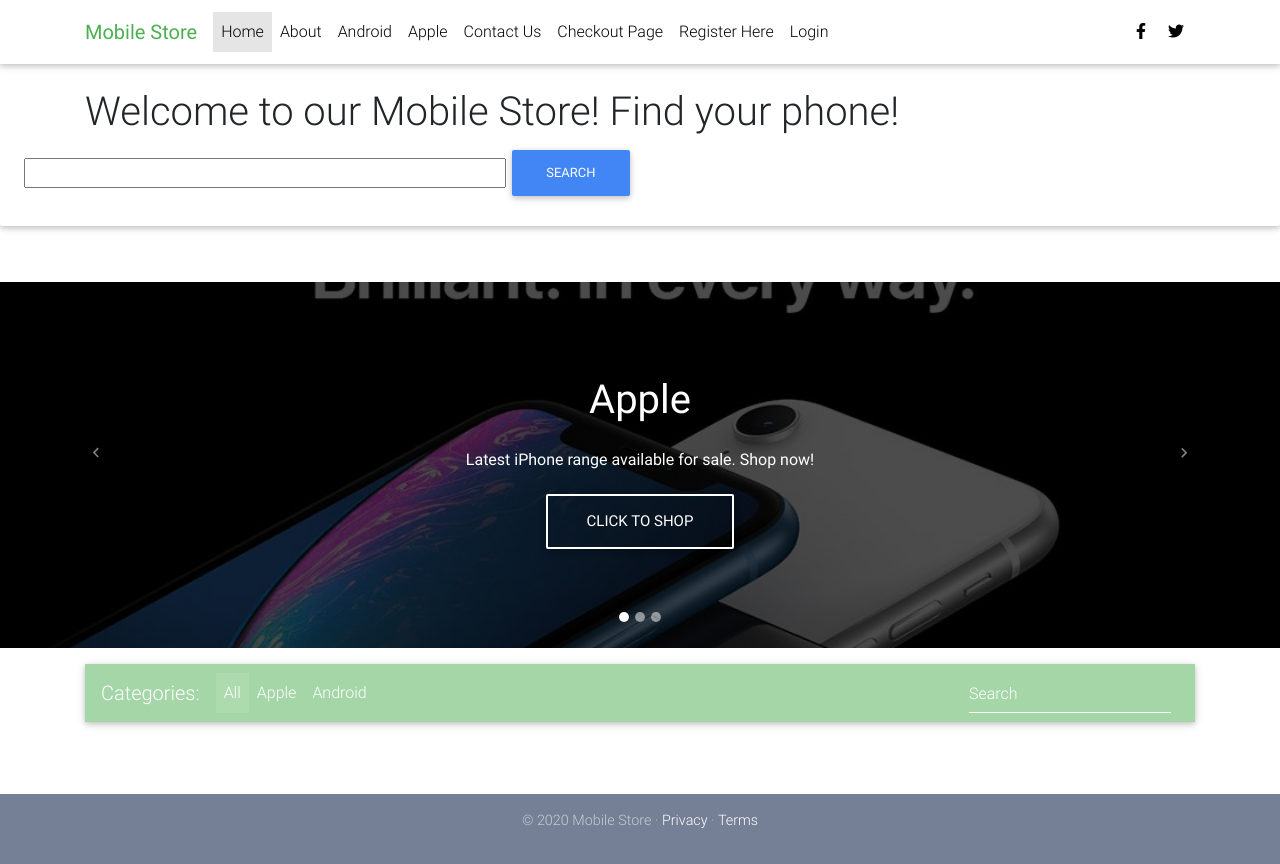
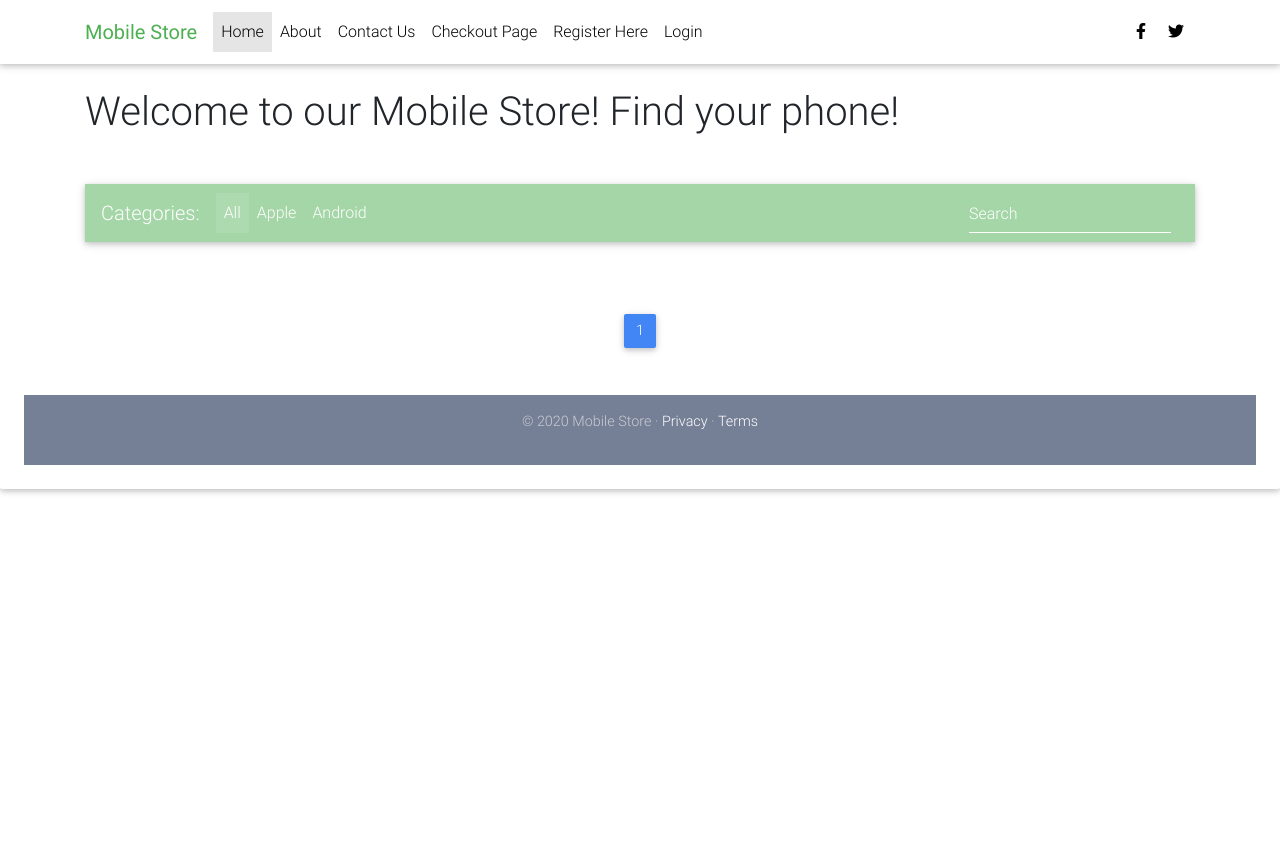
Before and after one commit to craigd00/mobile_store, a Django app: page / in a window 1280 px wide. After the commit the page ends 494 px from the top, so only its background shows below. Run offline with Django 3.2, Linux system fonts and the light colour scheme; data that the repository does not hold is empty; some libraries are stand-ins or nearby versions.

Commit message:
Added search. Added functionality to Apple and Android buttons.

```diff
--- a/mobile_store/urls.py
+++ b/mobile_store/urls.py
@@ -6,7 +6,7 @@
 
 urlpatterns = [
 
-    path('', views.HomeView.as_view(), name='index'),
+    path('', views.homeView, name='index'),
     path('about/', views.about, name='about'),
     path('apple/', views.AppleView.as_view(), name='apple'),
     path('android/', views.AndroidView.as_view(), name='android'),
--- a/mobile_store/views.py
+++ b/mobile_store/views.py
@@ -15,22 +15,34 @@
 from django.contrib import messages
 from django.core.exceptions import ObjectDoesNotExist
 from django.urls import reverse
+from django.core.paginator import Paginator
 
 
-class HomeView(ListView):
-    model = Item
-    paginate_by = 8 #used to show how many phones to show on home page
-    template_name = 'mobile_store/index.html'
+def homeView(request):
+    phones = Item.objects.all()
+    searchTerm = ''
 
-    def post(self, request):
-        context_dict = {}
+    if 'search' in request.GET:
+        searchTerm = request.GET['search']
+        phones = phones.filter(title__icontains=searchTerm)
 
-        if request.method == 'POST':
-            query = request.POST['query'].strip()
-            if query:
-                context_dict['result_list'] = list(Page.objects.filter(title=query))
+    if 'type' in request.GET:
+        if request.GET.get('type') == "all":
+            phones = Item.objects.all()
+        else:
+            phones = Item.objects.filter(category=request.GET.get('type'))
 
-        return render(request, 'mobile_store/index.html', context=context_dict)
+
+    paginator = Paginator(phones, 8)
+    page = request.GET.get('page')
+    phones = paginator.get_page(page)
+
+    get_copy = request.GET.copy()
+    params = get_copy.pop('page', True) and get_copy.urlencode()
+
+    context_dict = {'phones': phones, 'searchTerm':searchTerm, 'parameters': params}
+
+    return render(request, 'mobile_store/index.html', context=context_dict)
 
 
 class AppleView(ListView):
--- a/populate_mobile_store.py
+++ b/populate_mobile_store.py
@@ -4,7 +4,6 @@
 
 import django
 django.setup()
-from mobile_store.models import Category, Page
 from mobile_store.models import Item
 
 def populate():
--- a/tango_with_django_project/urls.py
+++ b/tango_with_django_project/urls.py
@@ -22,7 +22,7 @@
 
 urlpatterns = [
     #path('', views.index, name='index'),
-    path('', views.HomeView.as_view(), name='index'),
+    path('', views.homeView, name='index'),
     path('mobile_store/', include('mobile_store.urls')),
     path('admin/', admin.site.urls),
     path('accounts/', include('registration.backends.simple.urls')),
--- a/templates/mobile_store/base.html
+++ b/templates/mobile_store/base.html
@@ -51,12 +51,6 @@
           </li>
           <li class="nav-item">
             <a class="nav-link waves-effect" href="{% url 'mobile_store:about' %}">About</a>
-          </li>
-          <li class="nav-item">
-            <a class="nav-link waves-effect" href="{% url 'mobile_store:android' %}">Android</a>
-          </li>
-          <li class="nav-item">
-            <a class="nav-link waves-effect" href="{% url 'mobile_store:apple' %}">Apple</a>
           </li>
           <li class="nav-item">
             <a class="nav-link waves-effect" href="{% url 'mobile_store:contact_us' %}">Contact Us</a>
@@ -133,7 +127,7 @@
 
 
 
-    {% block body_block %}{% endblock %}
+{% block body_block %}{% endblock %}
 
 
 
--- a/templates/mobile_store/index.html
+++ b/templates/mobile_store/index.html
@@ -20,37 +20,6 @@
 			{% endif %}
 	</div>
 
-    <div>
-      <form class="form-inline" id="user-form" method="POST" action="{% url 'mobile_store:index' %}">
-      {% csrf_token %}
-          <div class="form-group">
-          <input class="form-group" size="50" name="query" id="query" type="text" placeholder="{{query}}" />
-          </div>
-      <button class="btn btn-primary" type="submit" name="submit">Search</button>
-      </form>
-    </div>
-
-    <div>
-      {% if result_list %}
-          <h2>Results</h2>
-            <div class="list-group">
-              {% for result in result_list %}
-                  <div class="list-group-item">
-                      <h3 class="list-group-item-heading">
-                          <a href="{{result.url}}">
-                              {{ result.title|safe|escape }}
-                          </a>
-                      </h3>
-                      <p class="list-group-item">
-                          {{ result.summary|safe|escape }}
-                      </p>
-                  </div>
-              {% endfor %}
-            </div>
-      {% endif %}
-    </div>
-</div>
-
 <!--Carousel Wrapper-->
 <div id="carousel-example-1z" class="carousel slide carousel-fade pt-4" data-ride="carousel">
 
@@ -68,29 +37,23 @@
       <!--First slide-->
       <div class="carousel-item active">
         <div class="view" style="background-image: url({% static 'images/iphoneXRbrilliant.jpg' %}); background-repeat: no-repeat; background-size: cover; background-position: center ;">
-
           <!-- Mask & flexbox options-->
           <div class="mask rgba-black-strong d-flex justify-content-center align-items-center">
-
             <!-- Content -->
             <div class="text-center white-text mx-5 wow fadeIn">
               <h1 class="mb-4">
                 <strong>Apple</strong>
               </h1>
-
               <p>
                 <strong>Latest iPhone range available for sale. Shop now!</strong>
               </p>
-
               <a target="_blank" href="{% url 'mobile_store:apple' %}" class="btn btn-outline-white btn-lg">
                 Click to Shop
               </a>
             </div>
             <!-- Content -->
-
           </div>
           <!-- Mask & flexbox options-->
-
         </div>
       </div>
       <!--/First slide-->
@@ -98,29 +61,23 @@
       <!--Second slide-->
       <div class="carousel-item">
         <div class="view" style="background-image: url({% static 'images/androidbb.jpg' %}); background-repeat: no-repeat;background-size: 1300px 400px; background-position: center;">
-
           <!-- Mask & flexbox options-->
           <div class="mask rgba-black-strong d-flex justify-content-center align-items-center">
-
             <!-- Content -->
             <div class="text-center white-text mx-5 wow fadeIn">
               <h1 class="mb-4">
                 <strong>Android</strong>
               </h1>
-
               <p>
                 <strong>With our range from Samsung to Huawei, we will not disappoint</strong>
               </p>
-
               <a target="_blank" href="{% url 'mobile_store:android' %}" class="btn btn-outline-white btn-lg">
                 Click to Shop
               </a>
             </div>
             <!-- Content -->
-
           </div>
           <!-- Mask & flexbox options-->
-
         </div>
       </div>
       <!--/Second slide-->
@@ -128,34 +85,26 @@
       <!--Third slide-->
       <div class="carousel-item">
         <div class="view" style="background-image: url({% static 'images/mobilestore.png' %}); background-repeat: no-repeat; background-position: center; background-size:400px;">
-
           <!-- Mask & flexbox options-->
           <div class="mask rgba-black-strong d-flex justify-content-center align-items-center">
-
             <!-- Content -->
             <div class="text-center white-text mx-5 wow fadeIn">
               <h1 class="mb-4">
                 <strong>Mobile Store</strong>
               </h1>
-
               <p>
                 <strong>We are always happy to help. Feel free to give us any feedback</strong>
               </p>
-
               <a target="_blank" href="{% url 'mobile_store:contact_us' %}" class="btn btn-outline-white btn-lg">
                 Contact Us
-
               </a>
             </div>
             <!-- Content -->
-
           </div>
           <!-- Mask & flexbox options-->
-
         </div>
       </div>
       <!--/Third slide-->
-
     </div>
     <!--/.Slides-->
 
@@ -169,7 +118,6 @@
       <span class="sr-only">Next</span>
     </a>
     <!--/.Controls-->
-
 </div>
 <!--/.Carousel Wrapper-->
 
@@ -181,40 +129,35 @@
 
       <!--Navbar-->
       <nav class="navbar navbar-expand-lg navbar-dark green mdb-color lighten-3 mt-3 mb-5">
-
         <!-- Navbar brand -->
         <span class="navbar-brand">Categories:</span>
-
         <!-- Collapse button -->
         <button class="navbar-toggler" type="button" data-toggle="collapse" data-target="#basicExampleNav"
           aria-controls="basicExampleNav" aria-expanded="false" aria-label="Toggle navigation">
           <span class="navbar-toggler-icon"></span>
         </button>
-
         <!-- Collapsible content -->
         <div class="collapse navbar-collapse" id="basicExampleNav">
 
           <!-- Links -->
           <ul class="navbar-nav mr-auto">
             <li class="nav-item active">
-              <a class="nav-link" href="#">All
+              <a class="nav-link" href="?type=all">All
                 <span class="sr-only">(current)</span>
               </a>
             </li>
             <li class="nav-item">
-              <a class="nav-link" href="{% url 'mobile_store:apple' %}">Apple</a>
+              <a class="nav-link" href="?type=Apple">Apple</a>
             </li>
             <li class="nav-item">
-              <a class="nav-link" href="{% url 'mobile_store:android' %}">Android</a>
+              <a class="nav-link" href="?type=Android">Android</a>
             </li>
-
-
           </ul>
           <!-- Links -->
 
           <form class="form-inline">
             <div class="md-form my-0">
-              <input class="form-control mr-sm-2" type="text" placeholder="Search" aria-label="Search">
+              <input class="form-control mr-sm-2" type="search" placeholder="Search" aria-label="Search", name="search", value="{{ searchTerm }}">
             </div>
           </form>
         </div>
@@ -228,7 +171,7 @@
 
         <div class="row wow fadeIn">
 
-          {% for item in object_list %}
+          {% for item in phones %}
           <div class="col-lg-3 col-md-6 mb-4">
 
             <!--Card-->
@@ -282,13 +225,13 @@
       <!--Section: Products v.3-->
 
       <!--Pagination-->
-      {% if is_paginated %}
       <nav class="d-flex justify-content-center wow fadeIn">
         <ul class="pagination pg-blue">
-          {% if page_obj.has_previous %}
+
+          {% if phones.has_previous %}
           <!--Arrow left-->
           <li class="page-item">
-            <a class="page-link" href="?page={{ page_obj.previous_page_number }}" aria-label="Previous">
+            <a class="page-link" href="?page={{ phones.previous_page_number }}&{{ parameters }}" aria-label="Previous">
               <span aria-hidden="true">&laquo;</span>
               <span class="sr-only">Previous</span>
             </a>
@@ -296,15 +239,15 @@
           {% endif %}
 
           <li class="page-item active">
-            <a class="page-link" href="?page={{ page_obj.number }}">{{ page_obj.number }}
+            <a class="page-link" href="?page={{ phones.number }}&{{ parameters }}">{{ phones.number }}
 
               <span class="sr-only">(current)</span>
             </a>
           </li>
 
-          {% if page_obj.has_next %}
+          {% if phones.has_next %}
           <li class="page-item">
-            <a class="page-link" href="?page={{ page_obj.next_page_number }}" aria-label="Next">
+            <a class="page-link" href="?page={{ phones.next_page_number }}&{{ parameters }}" aria-label="Next">
               <span aria-hidden="true">&raquo;</span>
               <span class="sr-only">Next</span>
             </a>
@@ -312,12 +255,9 @@
           {% endif %}
         </ul>
       </nav>
-      {% endif %}
       <!--Pagination-->
 
     </div>
   </main>
   <!--Main layout-->
-
-
 {% endblock %}
```
